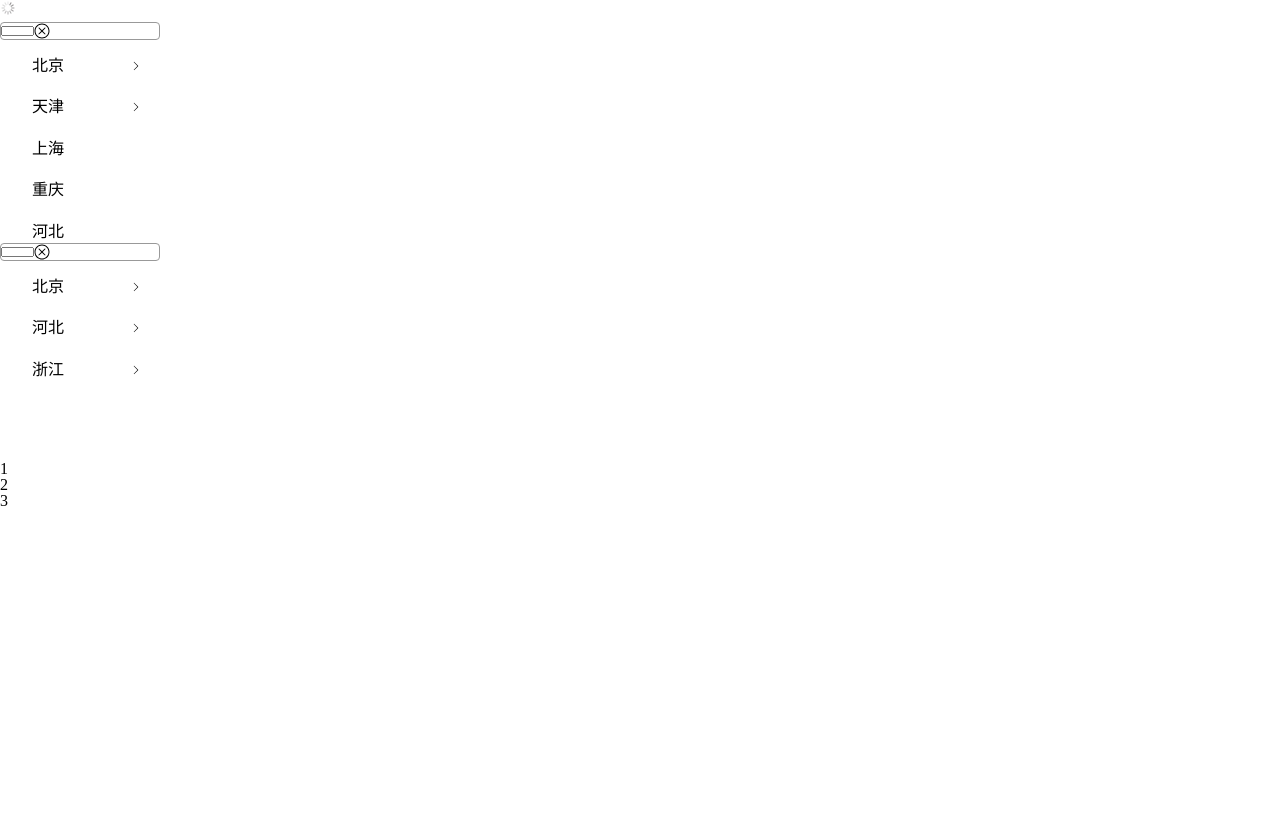
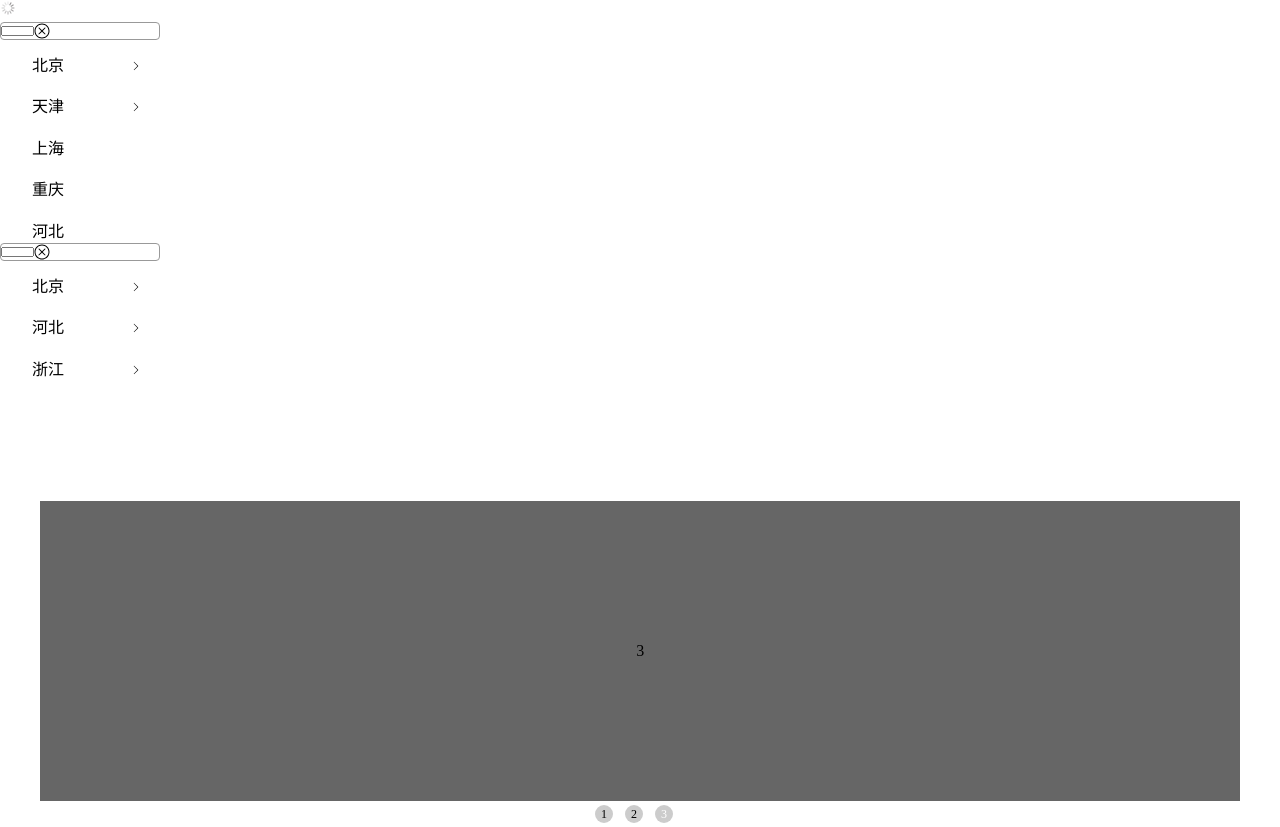
Before and after one commit to CyrusFeng/vue-wheel, a Vue app: page / in a window 1280 px wide. Before the commit the page ends 800 px from the top, so only its background shows below. Built offline with nearby package versions, Linux system fonts and the light colour scheme.

Commit message:
新增slides组件 无缝轮播、非dom操作，使用了vue动画的思路，每次切换对两个图片进行操作。 缺点是当从第一张切换到最后一张时，中间的图片不会出现

```diff
--- /dev/null
+++ b/src/components/c-slides-item.vue
@@ -0,0 +1,64 @@
+<template>
+    <transition name="slide">
+        <div class="c-slides-item" v-if="visible" :class="{reserve}">
+            <slot></slot>
+        </div>
+    </transition>
+
+</template>
+
+<script>
+  export default {
+    name: "c-slides-item",
+    props:{
+      name:{
+        type:String
+      }
+    },
+    data() {
+      return {
+        selected:'',
+        reserve:false
+      }
+    },
+    computed:{
+      visible(){
+        return this.selected === this.name
+      }
+    }
+  }
+</script>
+
+<style scoped>
+    .c-slides-item {
+
+    }
+    .slide-leave-active{
+        position: absolute;
+        top: 0;
+        left: 0;
+        width: 100%;
+        height: 100%;
+    }
+    .slide-enter-active, .slide-leave-active {
+        transition: all 1s;
+    }
+
+    .slide-enter {
+        transform: translateX(100%);
+        opacity: 0;
+    }
+    .slide-enter.reserve {
+        transform: translateX(-100%);
+        opacity: 0;
+    }
+
+    .slide-leave-to {
+        transform: translateX(-100%) scale(0.5);
+        opacity: 0;
+    }
+    .slide-leave-to.reserve{
+        transform: translateX(100%) scale(0.5);
+        opacity: 0;
+    }
+</style>
--- a/src/components/c-slides.vue
+++ b/src/components/c-slides.vue
@@ -1,15 +1,193 @@
 <template>
-    <div>
-        <slot></slot>
+    <div class="c-slides" @mouseenter="pause" @mouseleave="triggerAutoPlay">
+        <div class="c-slides-window">
+            <div class="c-slides-wrapper">
+                <slot></slot>
+            </div>
+        </div>
+        <div class="dot-wrap">
+            <span v-for="n in childrenLength"
+                  :class="{'active':selectedIndex===n-1}" @click="sendSelectedName(n-1)">{{n}}</span>
+        </div>
     </div>
 </template>
 
 <script>
   export default {
-    name: "g-slides"
+    name: "g-slides",
+    props: {
+      selected: {
+        type: String
+      },
+      autoPlay: {
+        type: Boolean,
+        default: true
+      },
+      reserve: {
+        type: Boolean,
+        default: false
+      }
+    },
+    data() {
+      return {
+        names: [],
+        childrenLength: 0,
+        perIndex: 0,
+        timer: null
+      }
+    },
+    computed: {
+      selectedIndex() {
+        return this.names.indexOf(this.getSelected())
+      }
+    },
+    mounted() {
+      this.childrenLength = this.$children.length
+
+      // this.$children.forEach((vm) => {
+      //   vm.reserve = this.reserve
+      // })
+      this.names = this.$children.map((vm) => {
+        return vm.name
+      })
+      this.updateChildren()
+      this.triggerAutoPlay()
+
+
+      // let first = this.$children[0]
+      // let second = this.$children[1]
+      // first.visible = true
+      // setTimeout(() => {
+      //   first.visible = false
+      //   second.visible = true
+      // }, 1000)
+    },
+    methods: {
+      getSelected() {
+        let first = this.$children[0]
+        return this.selected || first.name
+      },
+      updateChildren() {
+        this.$children.forEach((vm) => {
+          // console.log(vm)
+          let reserve = this.selectedIndex >= this.perIndex ? false : true
+          if (this.timer) {
+            if (this.selectedIndex === 0 && this.perIndex === this.$children.length - 1) {
+              reserve = false
+            }
+            if (this.selectedIndex === this.$children.length - 1 && this.perIndex === 0) {
+              reserve = true
+            }
+          }
+          vm.reserve = reserve
+          //当reserve被修改时，子组件依赖于reserve的状态还未更新 所以要在更新完后再改变被选择项（触发动画）
+          this.$nextTick(() => {
+            vm.selected = this.getSelected()
+          })
+        })
+      },
+      triggerAutoPlay() {
+        if (this.timer) {
+          return
+        }
+        // let index = this.names.indexOf(this.getSelected())
+        // setInterval(()=>{
+        //   if(index===names.length-1){index=-1}
+        //   this.$emit('update:selected',names[index+1])
+        //   index++
+        // },1000)
+        // 正序
+        // let run = ()=>{
+        //   if(index===this.names.length-1){index=-1}
+        //   this.sendSelectedName(index+1)
+        //   // this.$emit('update:selected',this.names[index+1])
+        //   index++
+        //   this.timer = setTimeout(run,2000)
+        // }
+        // 倒序
+        // let run = () => {
+        //   index--
+        //   if (index === -1) {
+        //     index = this.names.length - 1
+        //   }
+        //   this.$emit('update:selected', this.names[index])
+        //   setTimeout(run, 1000)
+        // }
+        let run = () => {
+          let index = this.names.indexOf(this.getSelected())
+          let newIndex = index + 1
+          if(newIndex===-1){newIndex = this.$children.length - 1}
+          if(newIndex===this.$children.length){newIndex = 0}
+          this.sendSelectedName(newIndex)
+          this.timer = setTimeout(run,2000)
+        }
+        this.timer = setTimeout(run, 2000)
+      },
+      sendSelectedName(index) {
+        this.perIndex = this.selectedIndex
+        this.$emit('update:selected', this.names[index])
+      },
+      pause() {
+        clearTimeout(this.timer)
+        this.timer = null
+      }
+    },
+    watch: {
+      selected() {
+        console.log(this.perIndex)
+        this.updateChildren()
+        console.log(this.selectedIndex)
+
+      },
+      // reserve(){
+      //   this.$children.forEach((vm) => {
+      //     vm.reserve = this.reserve
+      //   })
+      // }
+    }
   }
 </script>
 
-<style scoped>
+<style scoped lang="scss">
+    .c-slides {
+        margin: 40px;
+        display: block;
+        .c-slides-window {
+            width: 100%;
+            overflow: hidden;
+            .c-slides-wrapper {
+                position: relative;
+                > * {
+                    /*width: 100%;*/
+                }
+            }
+        }
+        .dot-wrap {
+            padding: 4px 0;
+            display: flex;
+            justify-content: center;
+            align-items: center;
+            span{
+                margin-right: 1em;
+                display: inline-flex;
+                justify-content: center;
+                align-items: center;
+                border-radius: 50%;
+                width: 1.5em;
+                height: 1.5em;
+                font-size: 12px;
+                background-color: #ccc;
+                &.active {
+                    color: #fff;
+                    &:hover{
+                        cursor: default;
+                    }
+                }
+                &:hover{
+                    cursor: pointer;
+                }
+            }
 
+        }
+    }
 </style>
--- a/src/demo.vue
+++ b/src/demo.vue
@@ -3,10 +3,16 @@
         <c-icon name="loading"></c-icon>
         <c-cascader :complete-source="completeSource" :load-data="loadData"></c-cascader>
         <c-cascader :complete-source="source"></c-cascader>
-        <c-slides>
-            <div>1</div>
-            <div>2</div>
-            <div>3</div>
+        <c-slides :selected.sync="selected" :reserve="reserve">
+            <c-slides-item name="1">
+                <div class="box">1</div>
+            </c-slides-item>
+            <c-slides-item name="2">
+                <div class="box">2</div>
+            </c-slides-item>
+            <c-slides-item name="3">
+                <div class="box">3</div>
+            </c-slides-item>
         </c-slides>
     </div>
 </template>
@@ -17,6 +23,8 @@
   import db from '../tests/fixtrues/region'
 
   import CSlides from './components/c-slides'
+  import CSlidesItem from './components/c-slides-item'
+
 
   var source = [
     {
@@ -86,12 +94,15 @@
     components: {
       'c-icon': CIcon,
       'c-cascader':CCascader,
-      'c-slides':CSlides
+      'c-slides':CSlides,
+      'c-slides-item':CSlidesItem
     },
     data() {
       return {
         completeSource: [],
-        source
+        source,
+        selected:'1',
+        reserve:false
       }
     },
     created() {
@@ -123,4 +134,12 @@
     *{
         font-size: 16px;
     }
+    .box{
+        display: flex;
+        justify-content: center;
+        align-items: center;
+        width: 100%;
+        height:300px;
+        background-color: #666666;
+    }
 </style>
```
